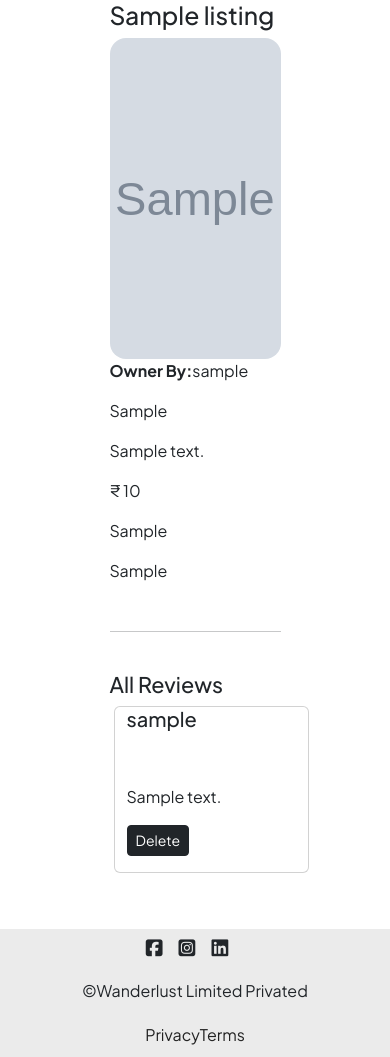
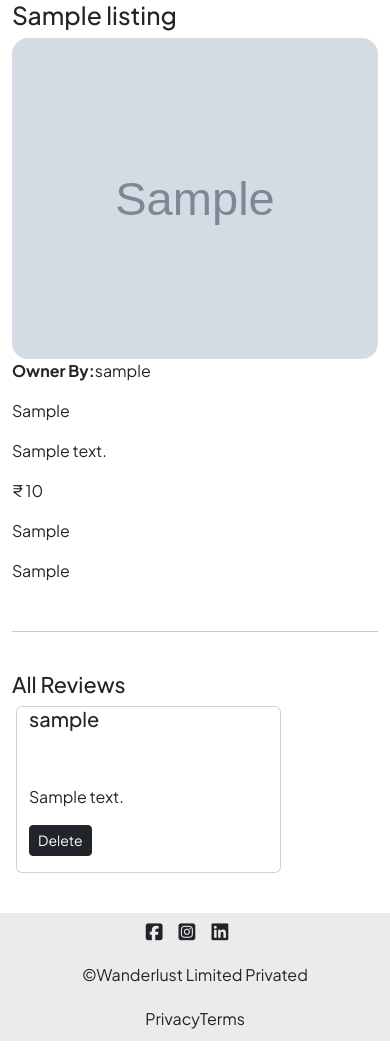
Before and after one commit to jeebanbehera/Wanderlust-project, a Node server app: page /Listings/600000000000000000000001 in a window 390 px wide. Shown: the part 139-1196 px from the top of the page. Run offline with Node 20, Linux system fonts and the light colour scheme; tables that the repository leaves empty hold one stand-in row (values such as "Sample post"); grey boxes marked "Sample" are stand-in pictures; some libraries are stand-ins or nearby versions.

Commit message:
show.ejs responsive added

```diff
--- a/controller/listing.js
+++ b/controller/listing.js
@@ -56,7 +56,6 @@ module.exports.renderEditForm = async(req,res)=>{
         res.redirect("/listings")
     }
     let originalImageUrl = listing.image.url;
-    console.log(originalImageUrl)
     originalImageUrl = originalImageUrl.replace("/upload","/upload/w_250")
     console.log(originalImageUrl)
     res.render("listing/edit.ejs",{listing,originalImageUrl})
--- a/views/listing/show.ejs
+++ b/views/listing/show.ejs
@@ -1,10 +1,10 @@
 <% layout('layouts/boilerplate') -%>
     <div class="row mb-4">
-        <div class="col-8 offset-3 ">
+        <div class="col-lg-8 offset-lg-3 ">
             <h2><%= listing.title %></h2>
         </div>
 
-    <div class="card col-6 offset-3 listing-card" >
+    <div class="card col-lg-6 offset-lg-3 listing-card" >
         <img src="<%= listing.image.url %>" class="card-img-top show-img" alt="listing image">
         <div class="card-body">
             <p class="card-text"><B>Owner By:</B><%= listing.owner.username %></p>
@@ -19,7 +19,7 @@
 
   <% if(currUser && listing.owner._id.equals(currUser._id)){ %>
         <div class="btns">
-            <a href="/listings/<%=listing._id %>/edit" class="btn btn-dark edit-btn col-1 offset-3 ">edit</a>
+            <a href="/listings/<%=listing._id %>/edit" class="btn btn-dark edit-btn col-lg-1 offset-lg-3 ">edit</a>
             <form method="post" action="/listings/<%=listing._id %>?_method=DELETE">
                 <button class="btn btn-dark offset-4">Delete</button>
             </form>
@@ -28,7 +28,7 @@
 
 
 
-    <div class="col-6 offset-3 mb-3" >
+    <div class="col-lg-6 offset-lg-3 mb-lg-3" >
         <hr>
         <% if(currUser){ %>
             <h4>Leave a review</h4>
```
